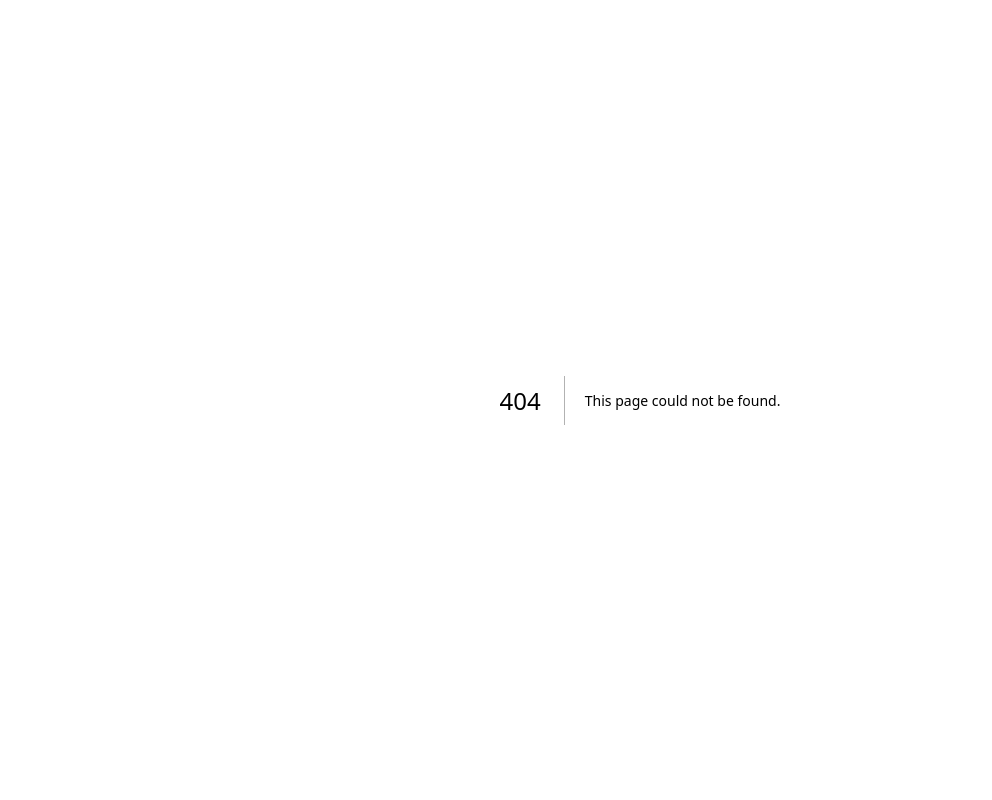
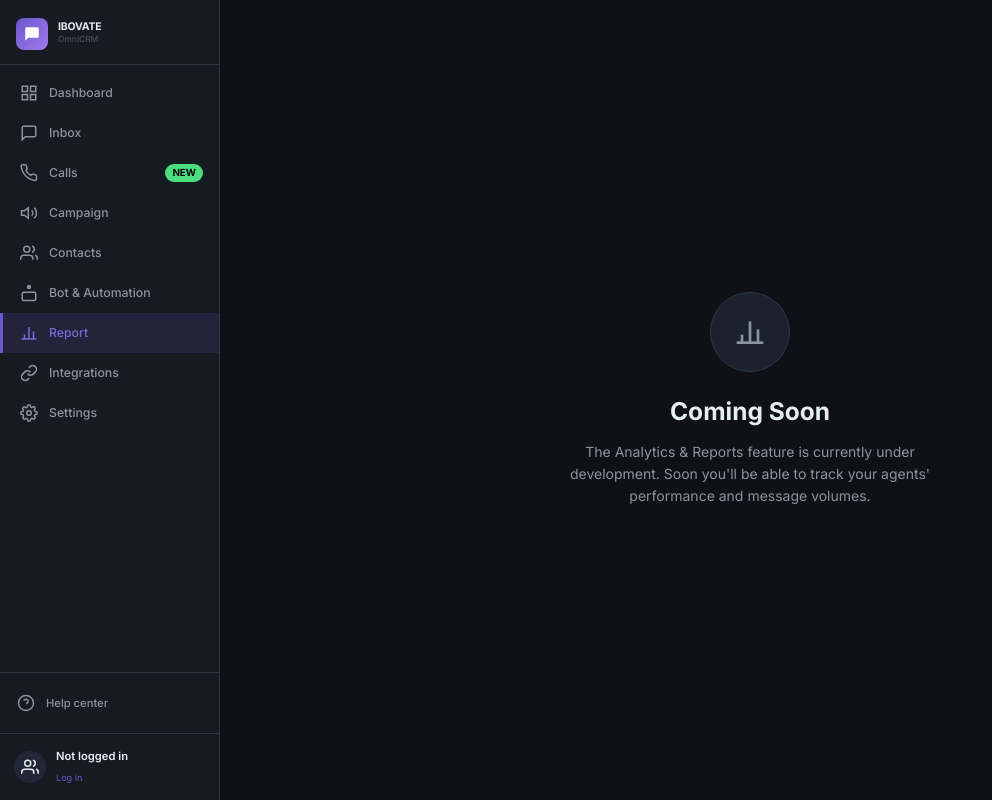
Before and after one commit to kolonelirfan-alt/IBOVATE-All-In-One-Business-Messaging-Platform-, a Next.js app in the folder frontend/: page /report in a window 1280 px wide. Before the commit this address had no page. Shown: the whole page, without its empty margins (0-992 px from the left). Built offline with nearby package versions, Linux system fonts and the light colour scheme; no server answers.

Commit message:
feat: add coming soon pages for calls and report

```diff
--- a/frontend/src/app/(dashboard)/integrations/page.tsx
+++ b/frontend/src/app/(dashboard)/integrations/page.tsx
@@ -422,7 +422,11 @@ export default function IntegrationsPage() {
         <div style={{ position: 'fixed', inset: 0, backgroundColor: 'rgba(0,0,0,0.5)', display: 'flex', alignItems: 'center', justifyContent: 'center', zIndex: 100 }}>
           <div style={{ background: 'var(--bg-1)', padding: '2rem', borderRadius: 'var(--radius-lg)', width: '100%', maxWidth: 450, border: '1px solid var(--border)' }}>
             <h2 style={{ fontSize: '1.25rem', fontWeight: 700, marginBottom: '0.5rem', color: 'var(--text-primary)' }}>Connect {connectingId === 'whatsapp' ? 'WhatsApp Meta API' : 'Instagram API'}</h2>
-            <p style={{ color: 'var(--text-secondary)', fontSize: '0.85rem', marginBottom: '1.5rem' }}>Authorize your Meta account to connect this channel automatically.</p>
+            <p style={{ color: 'var(--text-secondary)', fontSize: '0.85rem', marginBottom: '0.75rem' }}>Authorize your Meta account to connect this channel automatically.</p>
+            <div style={{ background: 'var(--bg-2)', border: '1px solid var(--border)', borderRadius: 'var(--radius-md)', padding: '1rem', marginBottom: '1.5rem', fontSize: '0.8rem', color: 'var(--text-secondary)', lineHeight: 1.5 }}>
+              <strong style={{ color: 'var(--text-primary)', display: 'block', marginBottom: '0.25rem' }}>Why we need these permissions:</strong>
+              We require <code style={{ color: 'var(--primary)', background: 'var(--primary-light)', padding: '2px 4px', borderRadius: '4px' }}>whatsapp_business_management</code> and <code style={{ color: 'var(--primary)', background: 'var(--primary-light)', padding: '2px 4px', borderRadius: '4px' }}>instagram_manage_messages</code> to allow you to read and reply to customer conversations directly from your OmniCRM inbox. We never post on your behalf.
+            </div>
 
             {/* Facebook Login Button */}
             <div style={{ marginBottom: '2rem', textAlign: 'center' }}>
--- /dev/null
+++ b/frontend/src/app/(dashboard)/report/page.tsx
@@ -0,0 +1,23 @@
+import React from 'react';
+
+export default function ReportPage() {
+  return (
+    <div className="page-container" style={{ display: 'flex', flexDirection: 'column', alignItems: 'center', justifyContent: 'center', minHeight: '100%', flex: 1 }}>
+      <div style={{ textAlign: 'center', maxWidth: '400px' }}>
+        <div style={{
+          width: 80, height: 80, borderRadius: '50%', background: 'var(--bg-2)', border: '1px solid var(--border)',
+          display: 'flex', alignItems: 'center', justifyContent: 'center', margin: '0 auto 1.5rem', color: 'var(--text-secondary)'
+        }}>
+          <svg width="32" height="32" viewBox="0 0 24 24" fill="none" stroke="currentColor" strokeWidth="2">
+            <line x1="18" y1="20" x2="18" y2="10"/><line x1="12" y1="20" x2="12" y2="4"/>
+            <line x1="6" y1="20" x2="6" y2="14"/><line x1="2" y1="20" x2="22" y2="20"/>
+          </svg>
+        </div>
+        <h1 style={{ fontSize: '1.75rem', fontWeight: 700, marginBottom: '0.75rem', color: 'var(--text-primary)' }}>Coming Soon</h1>
+        <p style={{ color: 'var(--text-secondary)', lineHeight: 1.6 }}>
+          The Analytics & Reports feature is currently under development. Soon you'll be able to track your agents' performance and message volumes.
+        </p>
+      </div>
+    </div>
+  );
+}
--- a/frontend/src/app/page.tsx
+++ b/frontend/src/app/page.tsx
@@ -20,7 +20,7 @@ export default function Home() {
         <div style={{ display: 'flex', gap: '2rem', alignItems: 'center' }}>
           <Link href="/privacy" style={{ color: 'var(--text-secondary)', textDecoration: 'none', fontSize: '0.9rem', fontWeight: 600 }}>Privacy</Link>
           <Link href="/terms" style={{ color: 'var(--text-secondary)', textDecoration: 'none', fontSize: '0.9rem', fontWeight: 600 }}>Terms</Link>
-          <Link href="/inbox" style={{ background: 'var(--primary)', color: 'white', padding: '0.5rem 1.25rem', borderRadius: 'var(--radius-full)', textDecoration: 'none', fontWeight: 600, fontSize: '0.9rem' }}>Go to App</Link>
+          <Link href="/login" style={{ background: 'var(--primary)', color: 'white', padding: '0.5rem 1.25rem', borderRadius: 'var(--radius-full)', textDecoration: 'none', fontWeight: 600, fontSize: '0.9rem' }}>Go to App</Link>
         </div>
       </nav>
 
@@ -39,7 +39,7 @@ export default function Home() {
         </p>
 
         <div style={{ display: 'flex', gap: '1rem' }}>
-          <Link href="/inbox" style={{ background: 'var(--primary)', color: 'white', padding: '1rem 2rem', borderRadius: 'var(--radius-full)', textDecoration: 'none', fontWeight: 700, fontSize: '1.1rem', boxShadow: '0 8px 16px rgba(0, 112, 243, 0.2)', transition: 'transform 0.2s' }}>
+          <Link href="/login" style={{ background: 'var(--primary)', color: 'white', padding: '1rem 2rem', borderRadius: 'var(--radius-full)', textDecoration: 'none', fontWeight: 700, fontSize: '1.1rem', boxShadow: '0 8px 16px rgba(0, 112, 243, 0.2)', transition: 'transform 0.2s' }}>
             Start for free
           </Link>
           <Link href="#features" style={{ background: 'transparent', color: 'var(--text-primary)', border: '1px solid var(--border)', padding: '1rem 2rem', borderRadius: 'var(--radius-full)', textDecoration: 'none', fontWeight: 700, fontSize: '1.1rem' }}>
--- a/frontend/src/components/GlobalSidebar.tsx
+++ b/frontend/src/components/GlobalSidebar.tsx
@@ -3,6 +3,7 @@
 import React from 'react';
 import Link from 'next/link';
 import { usePathname } from 'next/navigation';
+import { supabase } from '@/lib/supabase';
 
 interface NavItem {
   name: string;
@@ -87,6 +88,21 @@ const BASE_NAV_ITEMS = [
 export default function GlobalSidebar() {
   const pathname = usePathname();
   const [inboxCount, setInboxCount] = React.useState<number | null>(null);
+  const [user, setUser] = React.useState<any>(null);
+
+  React.useEffect(() => {
+    supabase.auth.getUser().then(({ data }) => {
+      setUser(data.user);
+    });
+
+    const { data: authListener } = supabase.auth.onAuthStateChange((event, session) => {
+      setUser(session?.user ?? null);
+    });
+
+    return () => {
+      authListener.subscription.unsubscribe();
+    };
+  }, []);
 
   React.useEffect(() => {
     fetch('/api/proxy/counts')
@@ -143,6 +159,44 @@ export default function GlobalSidebar() {
           <span className="nav-label" style={{ fontSize: '0.8rem' }}>Help center</span>
         </div>
       </div>
+
+      {/* User Profile */}
+      <div className="user-profile-area" style={{ padding: '1rem', borderTop: '1px solid var(--border)', marginTop: 'auto', display: 'flex', flexDirection: 'column' }}>
+        {user ? (
+          <div style={{ display: 'flex', alignItems: 'center', gap: '10px' }}>
+            <img src={user.user_metadata?.avatar_url || `https://ui-avatars.com/api/?name=${user.email}&background=6e56cf&color=fff`} alt="Avatar" style={{ width: 32, height: 32, borderRadius: '50%' }} />
+            <div style={{ overflow: 'hidden' }}>
+              <div style={{ fontSize: '0.8rem', fontWeight: 600, color: 'var(--text-primary)', whiteSpace: 'nowrap', textOverflow: 'ellipsis', overflow: 'hidden' }}>
+                {user.user_metadata?.full_name || 'User'}
+              </div>
+              <div style={{ fontSize: '0.65rem', color: 'var(--text-muted)', whiteSpace: 'nowrap', textOverflow: 'ellipsis', overflow: 'hidden' }}>
+                {user.email}
+              </div>
+            </div>
+            <button
+              onClick={() => supabase.auth.signOut()}
+              style={{ background: 'transparent', border: 'none', color: 'var(--text-muted)', cursor: 'pointer', marginLeft: 'auto', padding: '4px' }}
+              title="Sign Out"
+            >
+              <svg width="14" height="14" viewBox="0 0 24 24" fill="none" stroke="currentColor" strokeWidth="2">
+                <path d="M9 21H5a2 2 0 0 1-2-2V5a2 2 0 0 1 2-2h4"></path>
+                <polyline points="16 17 21 12 16 7"></polyline>
+                <line x1="21" y1="12" x2="9" y2="12"></line>
+              </svg>
+            </button>
+          </div>
+        ) : (
+          <div style={{ display: 'flex', alignItems: 'center', gap: '10px' }}>
+            <div style={{ width: 32, height: 32, borderRadius: '50%', background: 'var(--bg-3)', display: 'flex', alignItems: 'center', justifyContent: 'center' }}>
+               <UsersIcon />
+            </div>
+            <div>
+              <div style={{ fontSize: '0.8rem', fontWeight: 600, color: 'var(--text-primary)' }}>Not logged in</div>
+              <Link href="/login" style={{ fontSize: '0.65rem', color: 'var(--primary)', textDecoration: 'none' }}>Log in</Link>
+            </div>
+          </div>
+        )}
+      </div>
     </nav>
   );
 }
```
Also changed, not shown: frontend/src/app/(dashboard)/calls/page.tsx (added, +22 -0 lines), frontend/src/app/login/page.tsx (+18 -7 lines).
